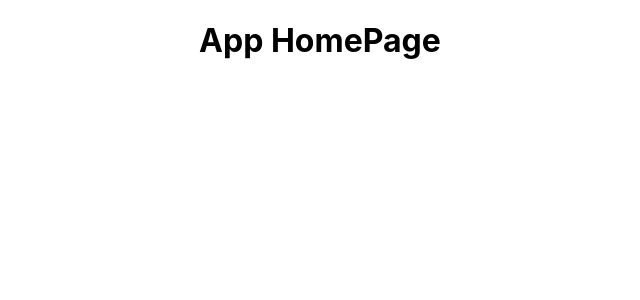
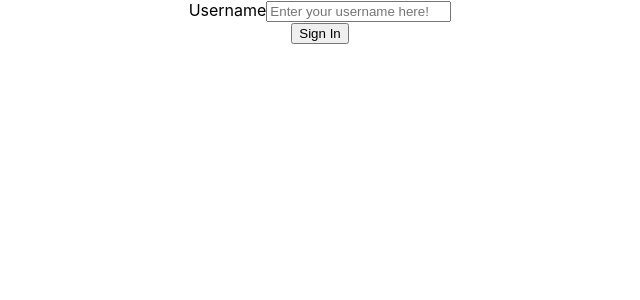
Before and after one commit to gcastrocastro/react-movies, a React (Create React App) app: page / in a window 1280 px wide. Shown: the top 300 px of the page, without its empty margins (320-960 px from the left). Built offline with nearby package versions, Linux system fonts and the light colour scheme.

Commit message:
wip: build login page and set route in app

```diff
--- a/src/App.js
+++ b/src/App.js
@@ -1,11 +1,20 @@
 import './App.css';
 import {useState} from 'react';
+import LoginPage from './Pages/LoginPage/LoginPage';
+import { Routes, Route } from 'react-router-dom';
 
 function App() {
   const [user, setUser] = useState(null);
   return (
     <div className="App">
-      <h1>App HomePage</h1>
+    { user ?
+      <>
+      </>
+      :
+      <Routes>
+        <Route path="/" element={<LoginPage user={user} setUser={setUser}/>} />
+      </Routes>
+    }
     </div>
   );
 }
--- a/src/Pages/LoginPage/LoginPage.js
+++ b/src/Pages/LoginPage/LoginPage.js
@@ -0,0 +1,24 @@
+export default function LoginPage({user, setUser}) {
+
+    function handleUserChange(evt) {
+        setUser(evt.target.value);
+    }
+
+    return(
+        <div>
+            <form onSubmit={handleUserChange}>
+                <div>
+                    <label>Username</label>
+                    <input
+                        value={user}
+                        onChange={setUser}
+                        type="text"
+                        placeholder="Enter your username here!"
+                        required
+                    />
+                </div>
+                <button type="submit">Sign In</button>
+            </form>
+        </div>
+    )
+}
```
